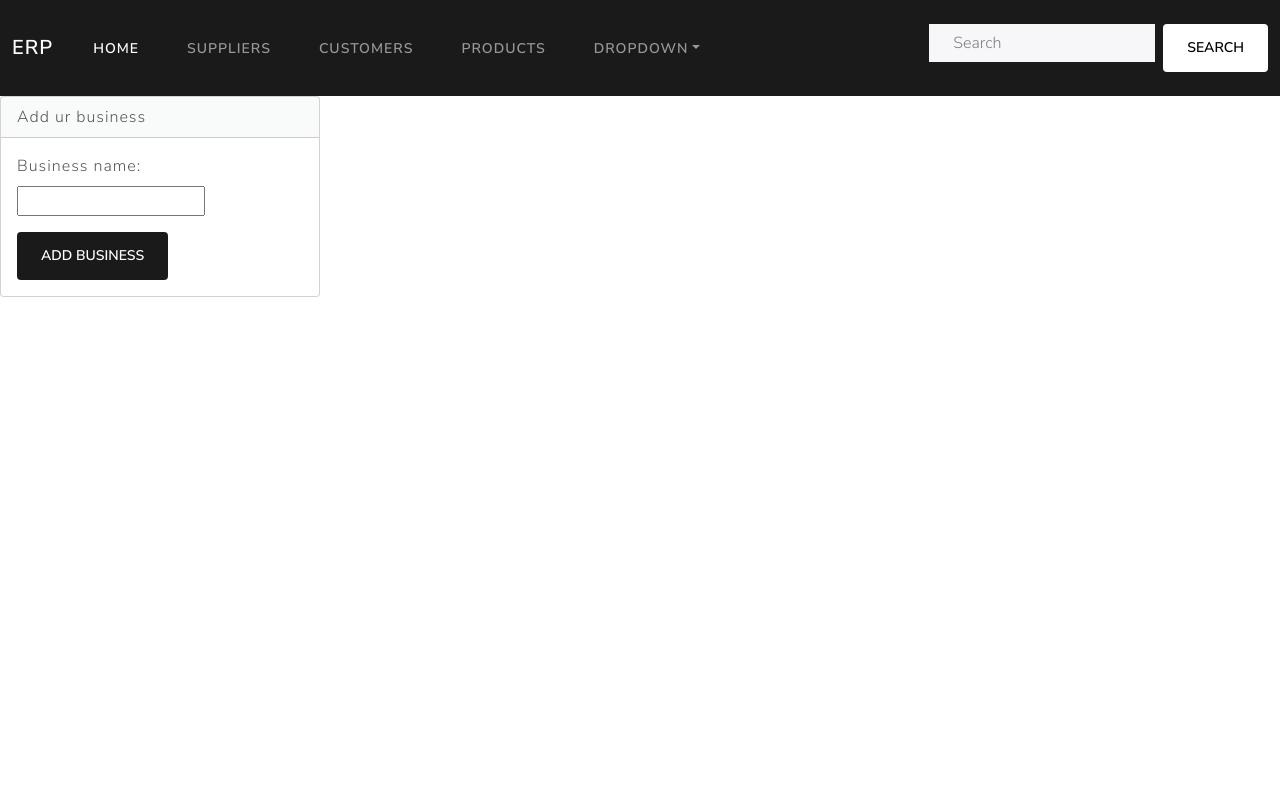
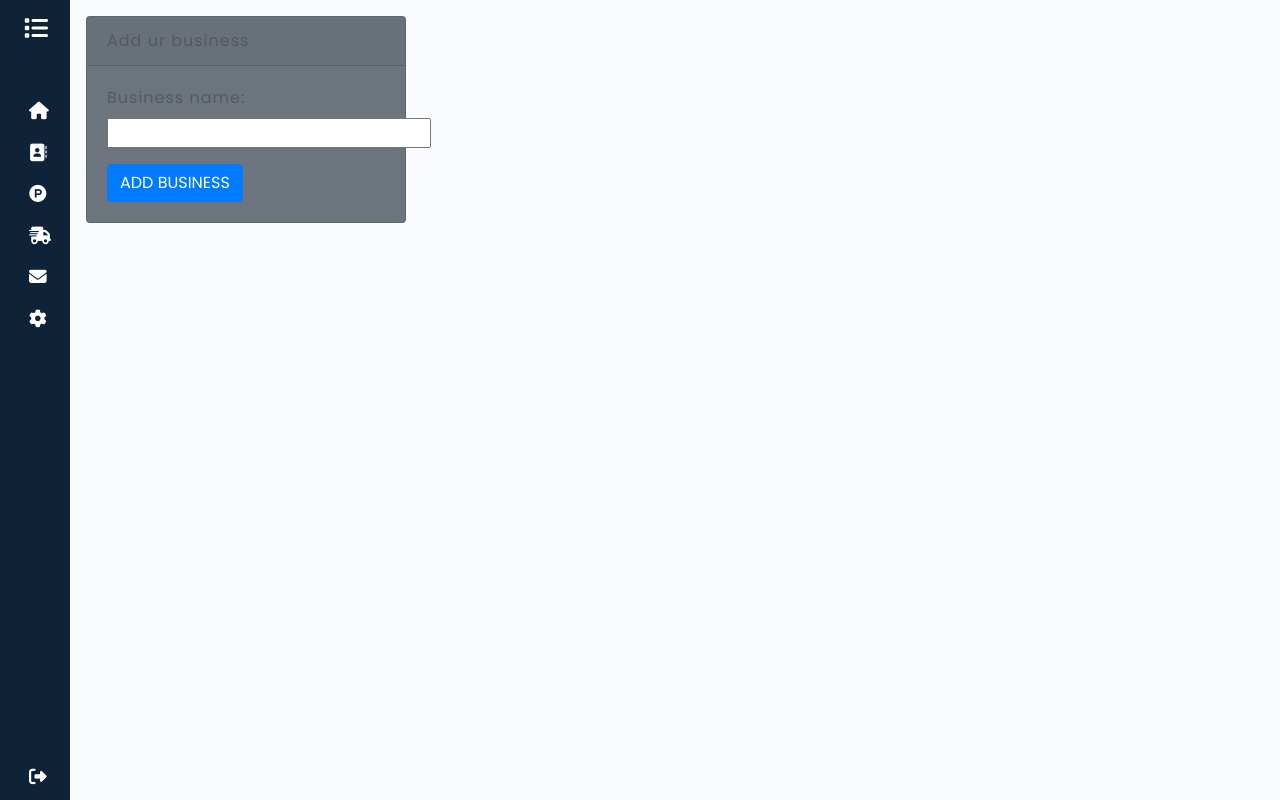
Before and after one commit to TalibY22/ERP_SOFTWARE, a Django app: page /add_business/ in a window 1280 px wide. Run offline with Django 5.2, Linux system fonts and the light colour scheme; a user stored in the database is signed in; some libraries are stand-ins or nearby versions.

Commit message:
changes to ui

```diff
--- a/login/templates/registration/login.html
+++ b/login/templates/registration/login.html
@@ -1,4 +1,4 @@
-{% extends "step/index.html"%}
+{% extends "step/index2.html"%}
 {%block body%}
 
 <div class="card border-primary mb-3" >
--- a/step/templates/step/add_business.html
+++ b/step/templates/step/add_business.html
@@ -1,4 +1,4 @@
-{%extends "step/index.html"%}
+{%extends "step/index2.html"%}
 
 {%block body%}
 
--- a/step/templates/step/add_customers.html
+++ b/step/templates/step/add_customers.html
@@ -1,4 +1,4 @@
-{%extends "step/index.html"%}
+{%extends "step/index2.html"%}
 {%block body %}
 
 
--- a/step/templates/step/add_product.html
+++ b/step/templates/step/add_product.html
@@ -1,4 +1,4 @@
-{%extends 'step/index.html'%}
+{%extends 'step/index2.html'%}
 {%block body%}
 
 
--- a/step/templates/step/add_suppliers.html
+++ b/step/templates/step/add_suppliers.html
@@ -1,4 +1,4 @@
-{%extends "step/index.html"%}
+{%extends "step/index2.html"%}
 
     {%block body%}
 
--- a/step/templates/step/customer.html
+++ b/step/templates/step/customer.html
@@ -1,4 +1,4 @@
-{%extends 'step/index.html'%}
+{%extends 'step/index2.html'%}
 {%block body%}
 
 <div class="card border-primary mb-5 mt-5">
--- a/step/templates/step/index2.html
+++ b/step/templates/step/index2.html
@@ -8,8 +8,8 @@
     <meta http-equiv="X-UA-Compatible" content="IE=edge">
     <meta name="viewport" content="width=device-width, initial-scale=1.0">
     <title>Sidebar With Bootstrap</title>
-    <link href="https://cdn.lineicons.com/4.0/lineicons.css" rel="stylesheet" />
-
+    <link rel="stylesheet" href="https://cdnjs.cloudflare.com/ajax/libs/font-awesome/6.5.1/css/all.min.css" integrity="sha512-DTOQO9RWCH3ppGqcWaEA1BIZOC6xxalwEsw9c2QQeAIftl+Vegovlnee1c9QX4TctnWMn13TZye+giMm8e2LwA==" crossorigin="anonymous" referrerpolicy="no-referrer" />
+    <link href="/static/css/bootstrap.min.css"  rel="stylesheet">
     <link rel="stylesheet" href="https://cdn.jsdelivr.net/npm/bootstrap@4.4.1/dist/css/bootstrap.min.css" integrity="sha384-Vkoo8x4CGsO3+Hhxv8T/Q5PaXtkKtu6ug5TOeNV6gBiFeWPGFN9MuhOf23Q9Ifjh" crossorigin="anonymous">
     <link rel="stylesheet" href="style.css">
     <style>
@@ -171,7 +171,7 @@ a.sidebar-link:hover {
         <aside id="sidebar">
             <div class="d-flex">
                 <button class="toggle-btn" type="button">
-                    <i class="lni lni-grid-alt"></i>
+                    <i class="fa-solid fa-list"></i>
                 </button>
                 <div class="sidebar-logo">
                     <a href="#">ERP</a>
@@ -180,61 +180,66 @@ a.sidebar-link:hover {
             <ul class="sidebar-nav">
                 <li class="sidebar-item">
                     <a href="#" class="sidebar-link">
-                        <i class="lni lni-user"></i>
+                        <i class="fa-solid fa-house"></i>
                         <span>Home</span>
                     </a>
                 </li>
                 <li class="sidebar-item">
                     <a href="#" class="sidebar-link collapsed has-dropdown" data-bs-toggle="collapse"
                         data-bs-target="#auth" aria-expanded="false" aria-controls="auth">
-                        <i class="lni lni-protection"></i>
+                        <i class="fa-solid fa-address-book"></i>
                         <span>Contacts</span>
                     </a>
                     <ul id="auth" class="sidebar-dropdown list-unstyled collapse" data-bs-parent="#sidebar">
                         <li class="sidebar-item">
-                            <a href="#" class="sidebar-link">Suppliers</a>
+                            <a href="{%url 'supplier'%}" class="sidebar-link">Suppliers</a>
                         </li>
                         <li class="sidebar-item">
-                            <a href="#" class="sidebar-link">Customers</a>
+                            <a href="{%url 'customer'%}" class="sidebar-link">Customers</a>
                         </li>
                     </ul>
                 </li>
                 <li class="sidebar-item">
                     <a href="#" class="sidebar-link collapsed has-dropdown" data-bs-toggle="collapse"
-                        data-bs-target="#auth" aria-expanded="false" aria-controls="auth">
-                        <i class="lni lni-protection"></i>
+                        data-bs-target="#auth2" aria-expanded="false" aria-controls="auth">
+                        <i class="fa-brands fa-product-hunt"></i>
                         <span>Products</span>
                     </a>
-                    <ul id="auth" class="sidebar-dropdown list-unstyled collapse" data-bs-parent="#sidebar">
+                    <ul id="auth2" class="sidebar-dropdown list-unstyled collapse" data-bs-parent="#sidebar">
                         <li class="sidebar-item">
-                            <a href="#" class="sidebar-link">List products</a>
+                            <a href="{%url 'products'%}" class="sidebar-link">List products</a>
                         </li>
                         <li class="sidebar-item">
-                            <a href="#" class="sidebar-link">add products</a>
+                            <a href="{%url 'add_product'%}" class="sidebar-link">add products</a>
                         </li>
                     </ul>
                 </li>
 
-
+                <li class="sidebar-item">
+                    <a href="#" class="sidebar-link">
+                        <i class="fa-solid fa-truck-fast"></i>
+                        <span>Purchase</span>
+                    </a>
+                </li>
 
 
 
                 <li class="sidebar-item">
                     <a href="#" class="sidebar-link">
-                        <i class="lni lni-popup"></i>
+                        <i class="fa-solid fa-envelope"></i>
                         <span>Notification</span>
                     </a>
                 </li>
                 <li class="sidebar-item">
                     <a href="#" class="sidebar-link">
-                        <i class="lni lni-cog"></i>
+                        <i class="fa-solid fa-gear"></i>
                         <span>Setting</span>
                     </a>
                 </li>
             </ul>
             <div class="sidebar-footer">
                 <a href="#" class="sidebar-link">
-                    <i class="lni lni-exit"></i>
+                    <i class="fa-solid fa-right-from-bracket"></i>
                     <span>Logout</span>
                 </a>
             </div>
--- a/step/templates/step/products.html
+++ b/step/templates/step/products.html
@@ -1,4 +1,4 @@
-{%extends 'step/index.html'%}
+{%extends 'step/index2.html'%}
 {%block body%}
 
 <div class="card border-primary mb-3">
--- a/step/templates/step/suppliers.html
+++ b/step/templates/step/suppliers.html
@@ -1,4 +1,4 @@
-{% extends "step/index.html" %}
+{% extends "step/index2.html" %}
 {% load static %}
 
 {% block body %}
--- a/step/templates/step/test.html
+++ b/step/templates/step/test.html
@@ -1,4 +1,4 @@
-{%extends "step/index.html"%}
+{%extends "step/index2.html"%}
 
 {%block body%}
 
```
Also changed, not shown: db.sqlite3.
